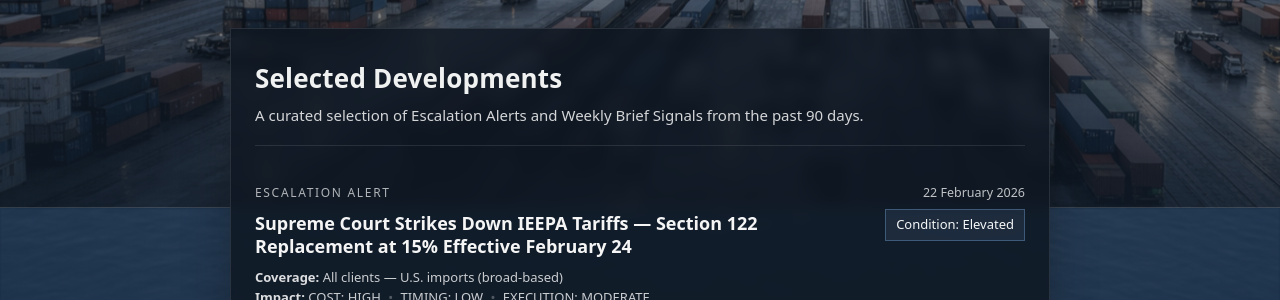
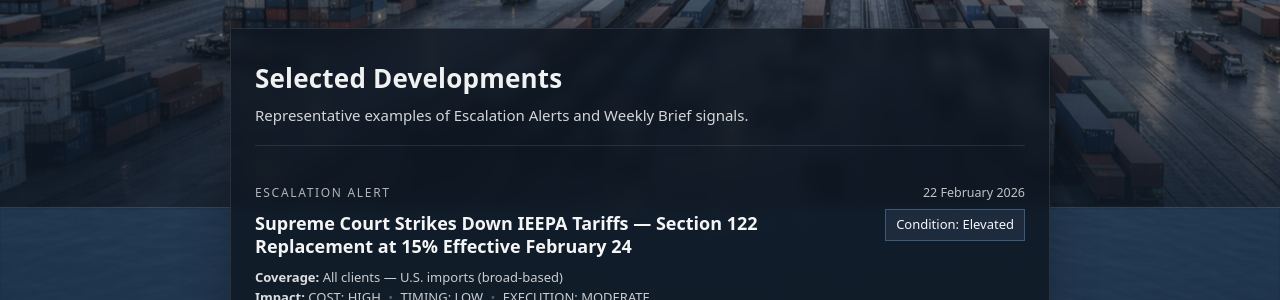
Before and after one commit to importrisk/import-risk-intelligence-site, a Jekyll site: the page built from insights.html, in a window 1280 px wide. Shown: the part 440-740 px from the top of the page. Built offline with Jekyll 4.4.1, drawn with Linux system fonts in a browser that asks for light colours.

Commit message:
Update insights.html

```diff
--- a/insights.html
+++ b/insights.html
@@ -29,7 +29,7 @@ description: Examples of what an IRI Escalation Alert or Weekly Brief looks like
         <!-- CARD HEADING (inside the dark card) -->
         <header class="brief-card-head">
           <h2>Selected Developments</h2>
-          <p class="muted">A curated selection of Escalation Alerts and Weekly Brief Signals from the past 90 days.</p>
+          <p class="muted">Representative examples of Escalation Alerts and Weekly Brief signals.</p>
         </header>
 
         <!-- ENTRY 1 -->
```
